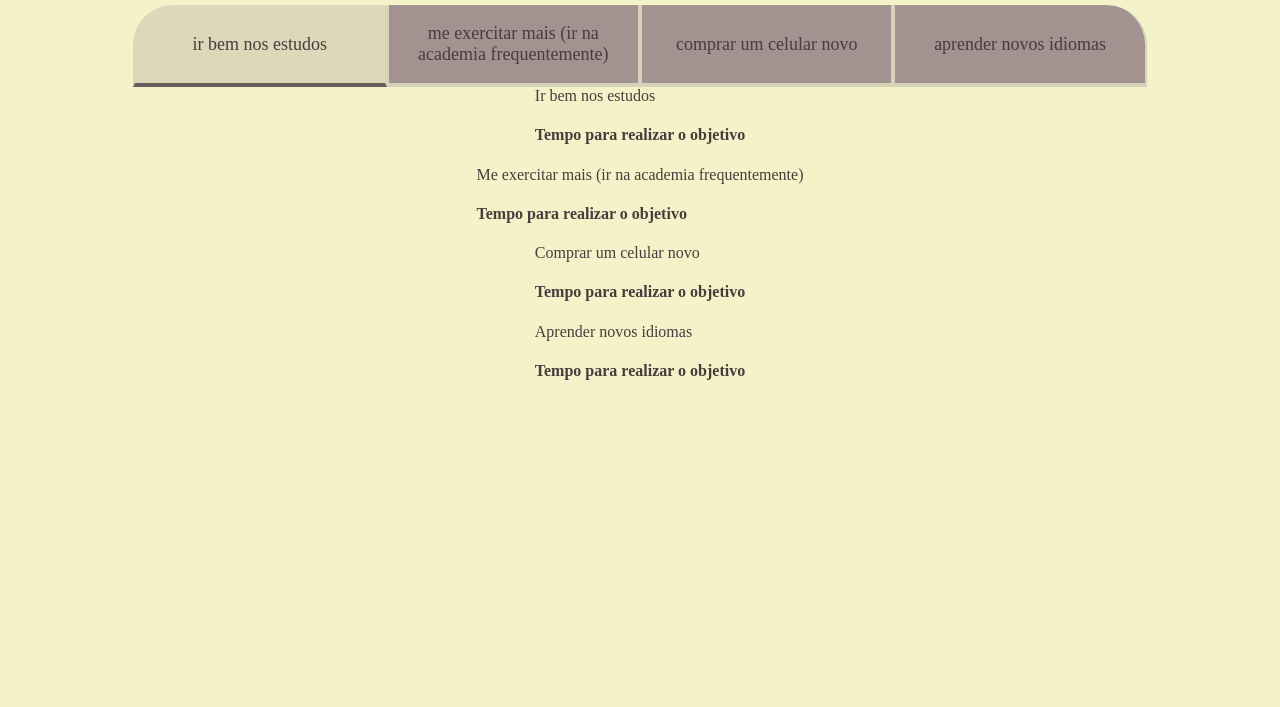
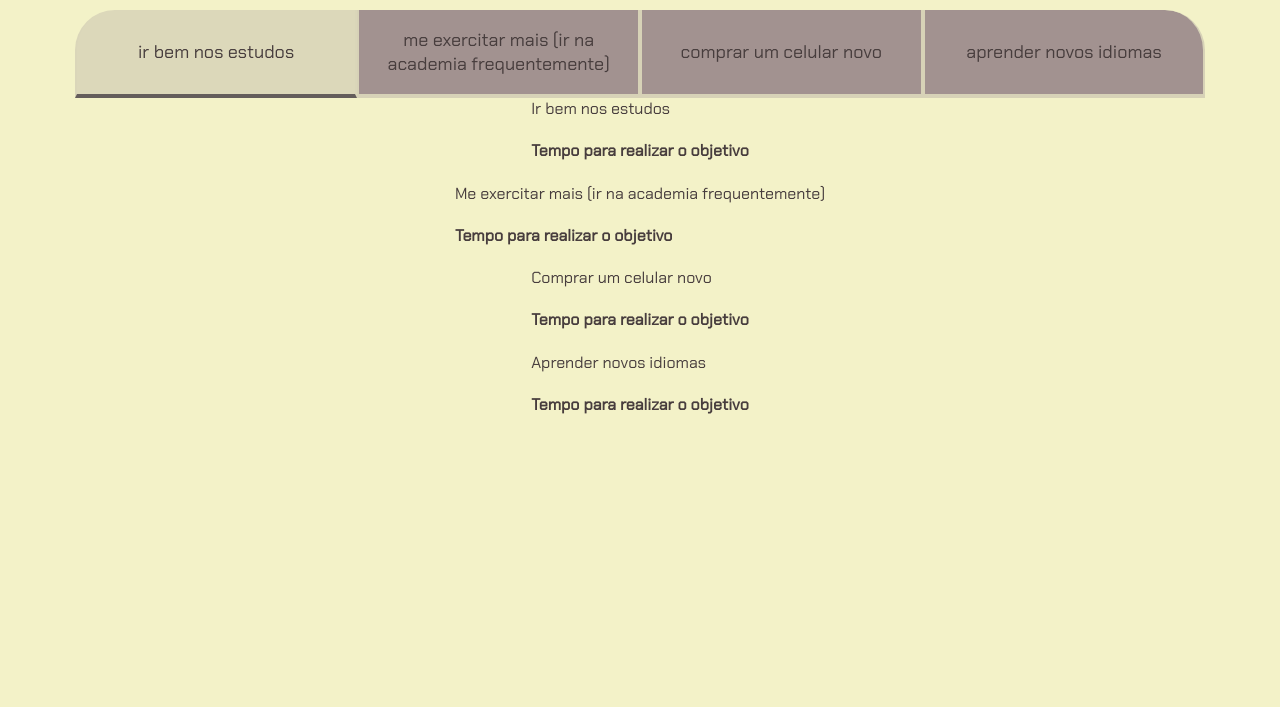
Before and after one commit to lalinha07/tri13terveir-o, a plain HTML site: page index.html in a window 1280 px wide. Shown: the part 93-800 px from the top of the page. Drawn offline with Linux system fonts and the light colour scheme.

Commit message:
Update style.css

```diff
--- a/style.css
+++ b/style.css
@@ -19,7 +19,7 @@
 body{
     background-color: var(--cordefundo);
     color: var(--cordafonte);
-    font-family: 'Chakra Petch','Sans-Serif;
+    font-family: 'Chakra Petch','Sans-Serif';
 }
 .conteúdo-principal{
     display: flex;
@@ -39,7 +39,7 @@ body{
     color: var(--branco);
 }
 .botão{
-    font-family:'Playfair Display' ;
+    font-family:'Chakra Petch','Sans-Serif';
     background-color: var(--botaoinativo);
     color: var(--branco);
     display: flex;
```
